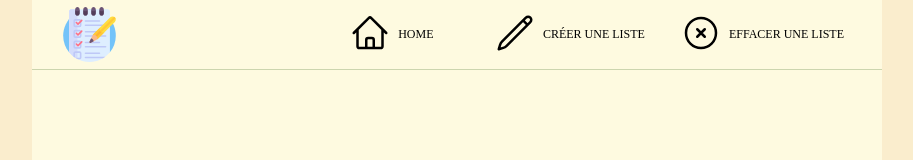
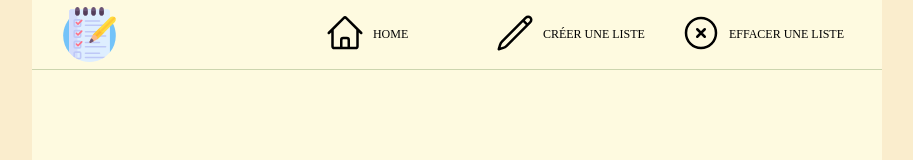
Before and after one commit to RomainBasly/data-list-single-repo, a Next.js app: page / in a window 1280 px wide. Shown: the top 160 px of the page, without its empty margins (183-1096 px from the left). Built offline with nearby package versions, Linux system fonts and the light colour scheme; a web font is replaced by a local one.

Commit message:
sidemenuroot

```diff
--- a/src/components/Elements/SideMenu/classes.module.scss
+++ b/src/components/Elements/SideMenu/classes.module.scss
@@ -31,7 +31,6 @@
     .nav-link {
       display: flex;
       height: 100px;
-
     }
   }
 
--- a/src/components/Materials/NavLink/classes.module.scss
+++ b/src/components/Materials/NavLink/classes.module.scss
@@ -1,11 +1,9 @@
 .root {
     display: flex;
     align-items: center;
-    height: 100%;
     gap: 8px;
     padding: 0 8px;
     min-width: 150px;
-    justify-content: center;
     transition: transform 300ms ease-in-out;
     text-transform: uppercase;
     font-size: 12px;
```
Also changed, not shown: src/components/Elements/SideMenu/index.tsx (+11 -8 lines).
